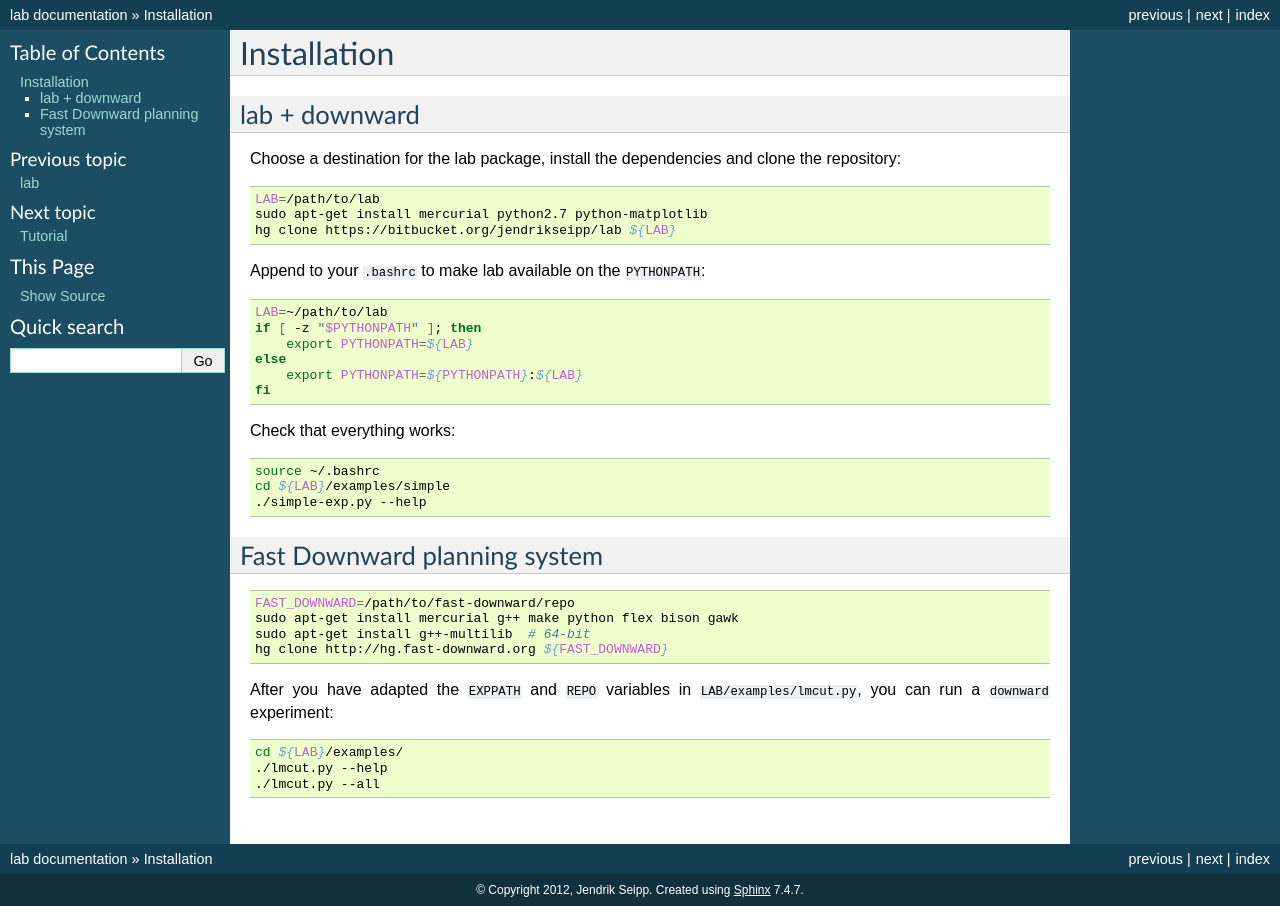
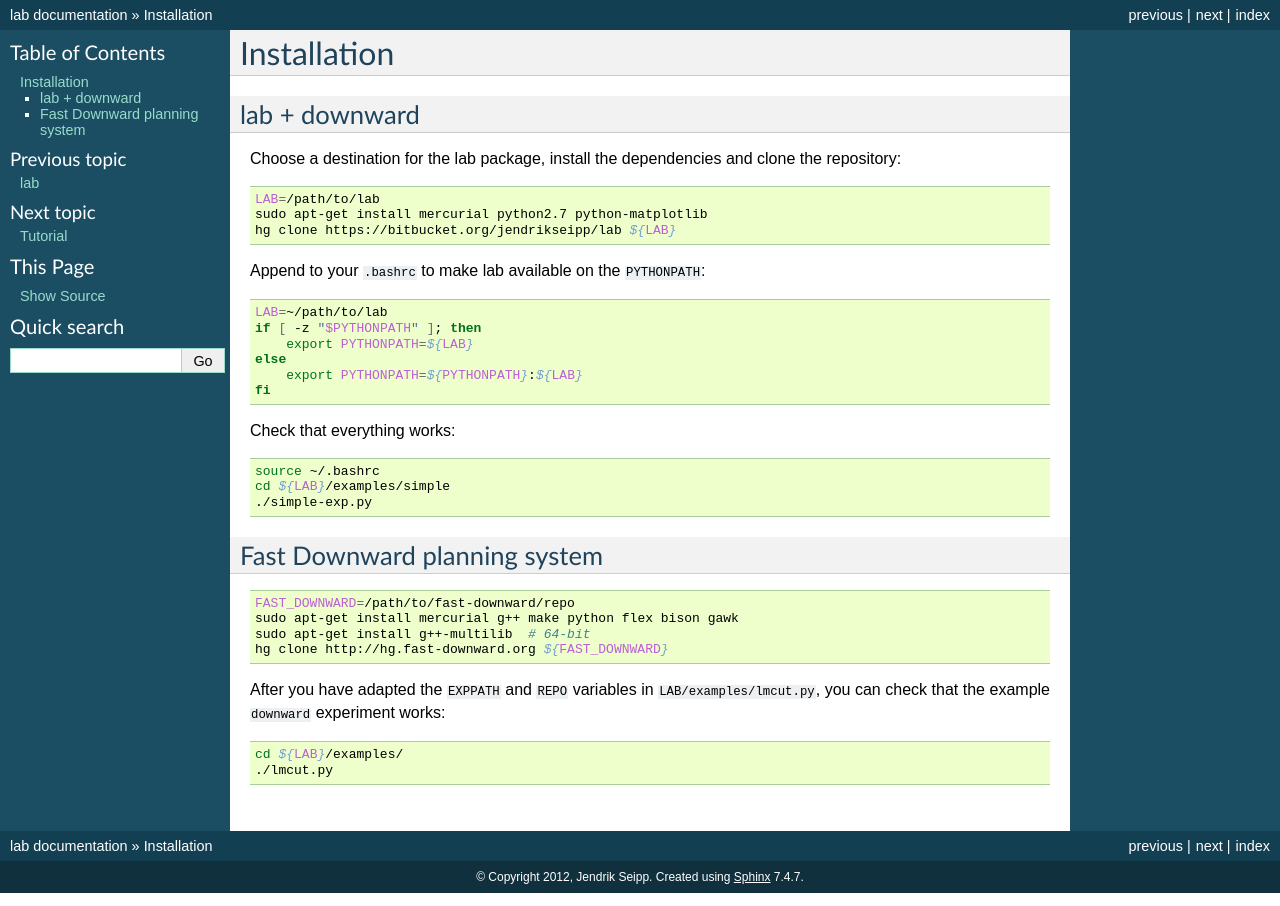
Before and after one commit to aibasel/lab, a Sphinx documentation site: the page built from docs/installation.rst, in a window 1280 px wide. Built offline with Sphinx 7.4.7, drawn with Linux system fonts in a browser that asks for light colours.

Commit message:
simplify installation commands

```diff
--- a/docs/installation.rst
+++ b/docs/installation.rst
@@ -25,7 +25,7 @@ Check that everything works::
 
     source ~/.bashrc
     cd ${LAB}/examples/simple
-    ./simple-exp.py --help
+    ./simple-exp.py
 
 Fast Downward planning system
 -----------------------------
@@ -37,8 +37,8 @@ Fast Downward planning system
     hg clone http://hg.fast-downward.org ${FAST_DOWNWARD}
 
 After you have adapted the ``EXPPATH`` and ``REPO``
-variables in ``LAB/examples/lmcut.py``, you can run a ``downward`` experiment::
+variables in ``LAB/examples/lmcut.py``, you can check that the example
+``downward`` experiment works::
 
     cd ${LAB}/examples/
-    ./lmcut.py --help
-    ./lmcut.py --all
+    ./lmcut.py
```
